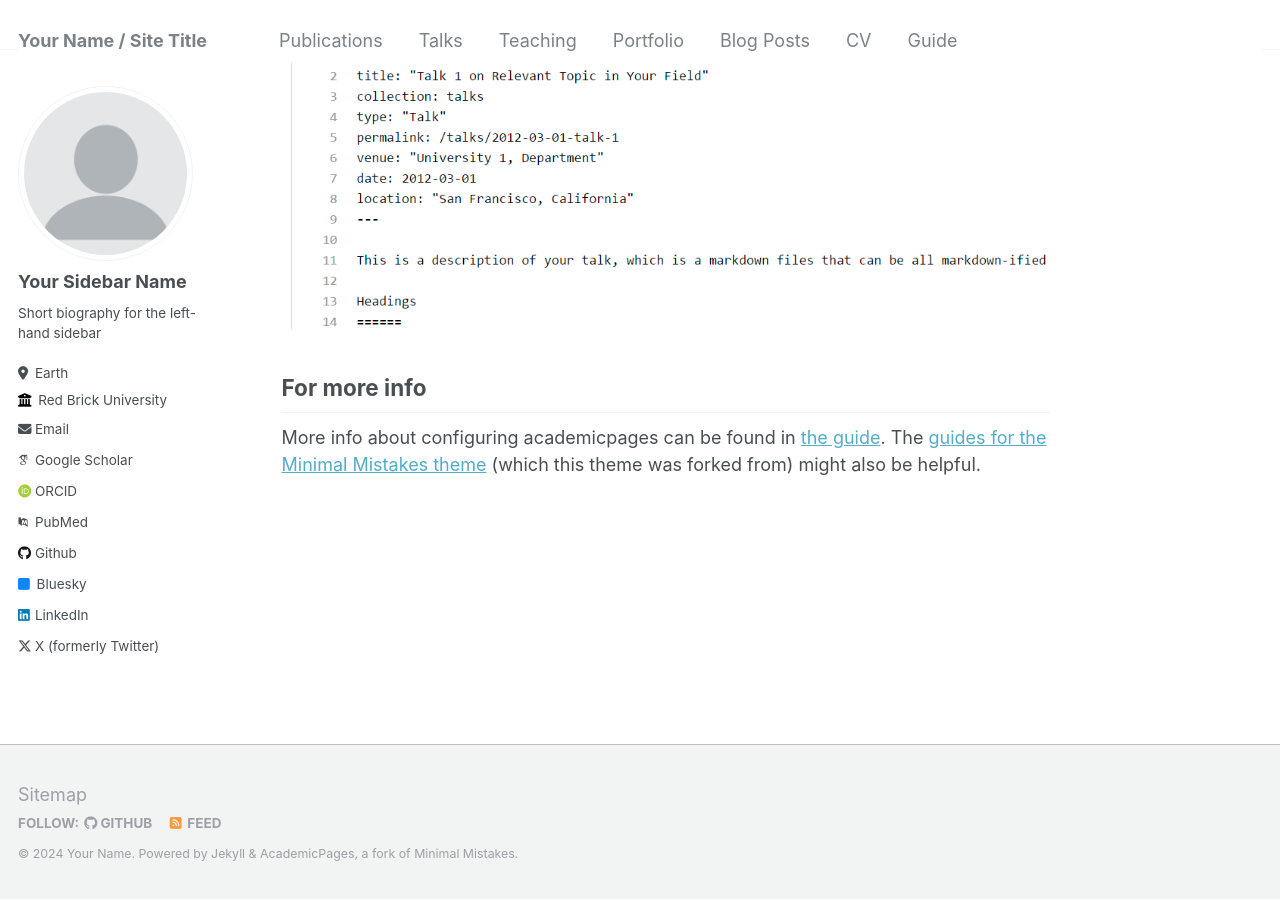
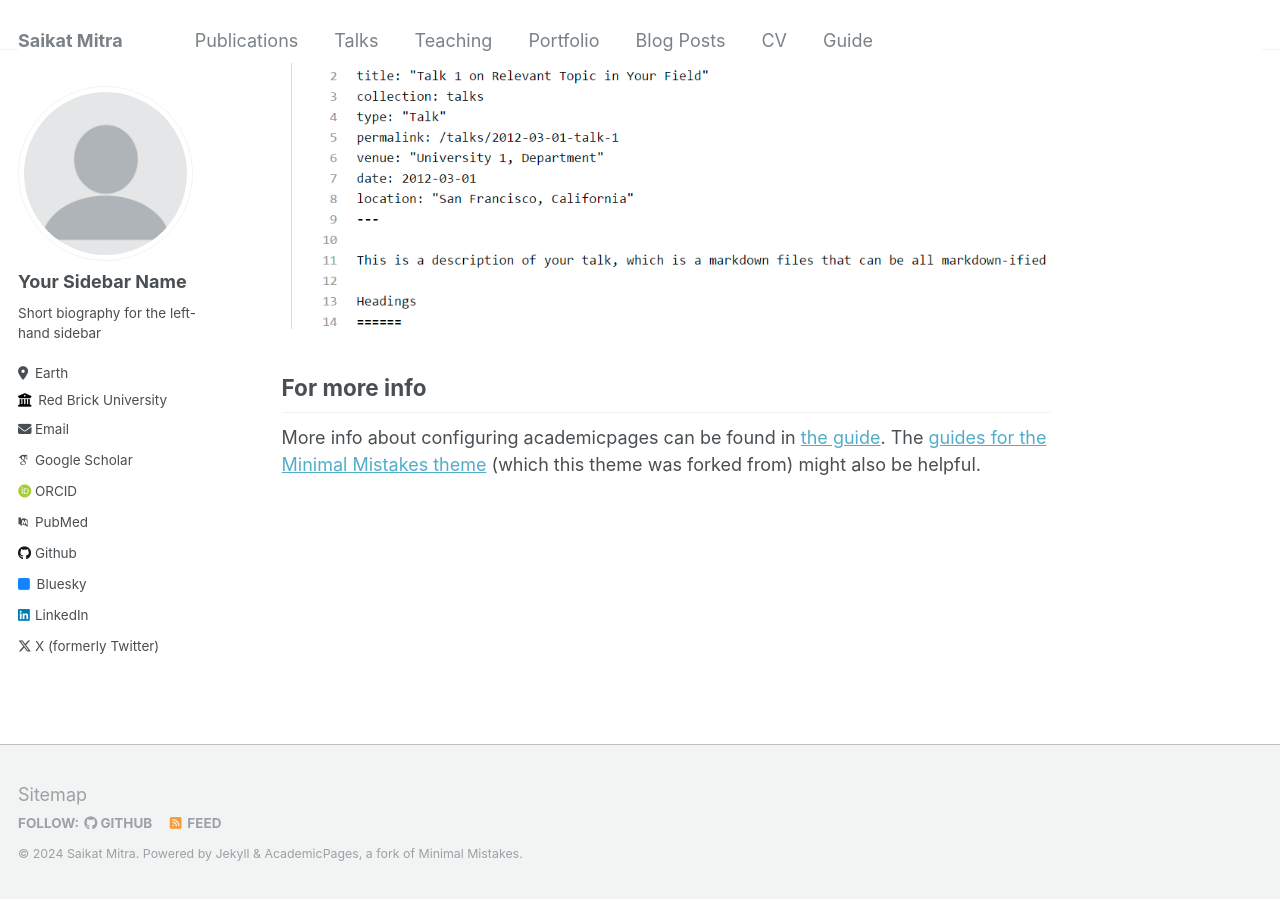
Before and after one commit to saikatmitra1998/saikatmitra1998.github.io, a Jekyll site: the page built from _pages/about.md, in a window 1280 px wide and 900 px high, scrolled down 2612 px. Built offline with Jekyll 4.4.1, drawn with Linux system fonts in a browser that asks for light colours; some web fonts are replaced.

Commit message:
Update config.yml

```diff
--- a/_config.yml
+++ b/_config.yml
@@ -8,9 +8,9 @@
 
 # Basic Site Settings
 locale                   : "en-US"
-title                    : "Your Name / Site Title"
+title                    : "Saikat Mitra"
 title_separator          : "-"
-name                     : &name "Your Name"
+name                     : &name "Saikat Mitra"
 description              : &description "personal description"
 url                      : https://academicpages.github.io # the base hostname & protocol for your site e.g. "https://mmistakes.github.io"
 baseurl                  : "" # the subpath of your site, e.g. "/blog"
```
